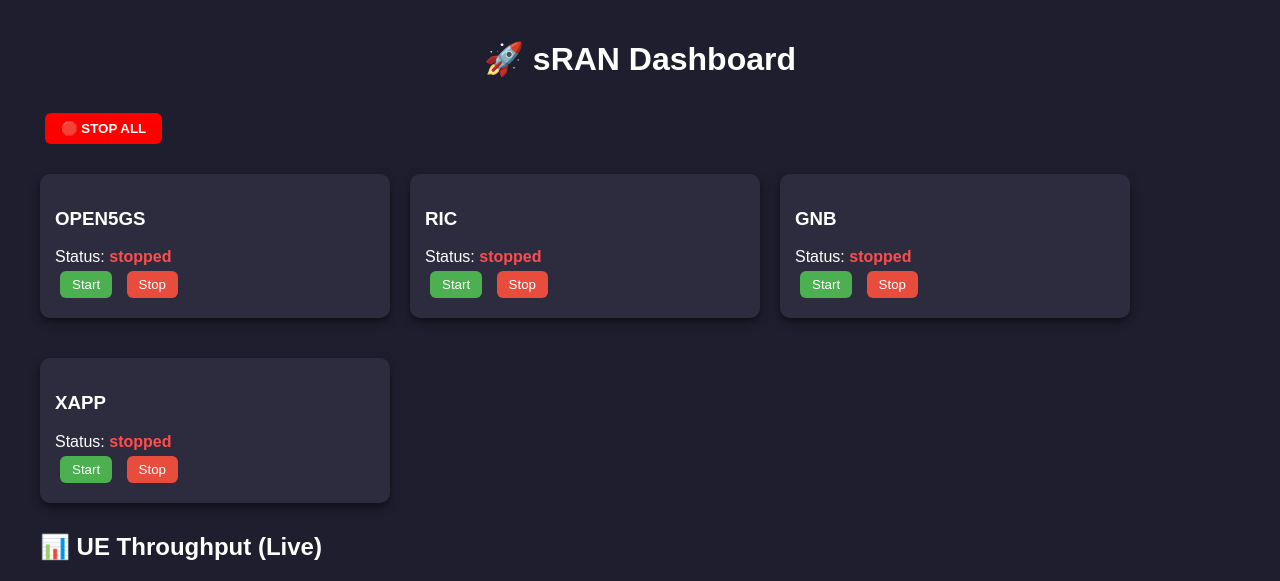
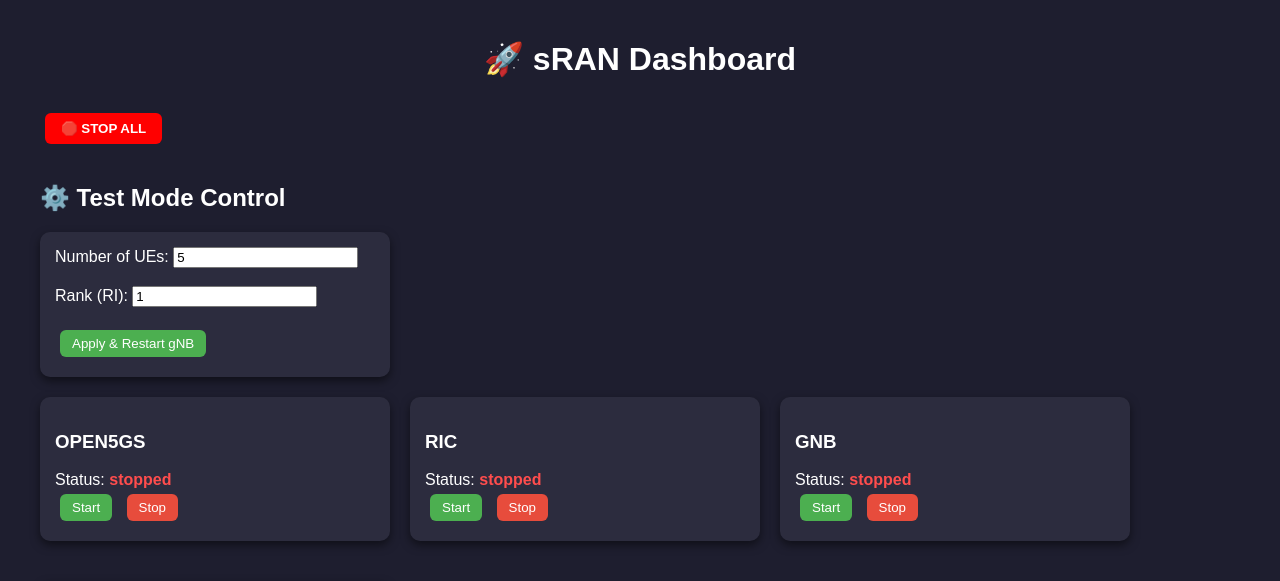
Before and after one commit to C-3DevO/ran-dashboard, a Flask app: page / in a window 1280 px wide. Shown: the top 581 px of the page. Run offline with Flask 3, Linux system fonts and the light colour scheme.

Commit message:
control via web interface

```diff
--- a/app.py
+++ b/app.py
@@ -1,5 +1,5 @@
 from datetime import datetime
-from flask import Flask, render_template, jsonify
+from flask import Flask, render_template, jsonify, request
 import subprocess
 import os
 import signal
@@ -7,12 +7,14 @@ import pty
 import threading
 import time
 import re
+import yaml
 
 
 app = Flask(__name__)
 
 # ---- CONFIG ----
 BASE_DIR = "/home/cp3-dev0/Simulation"
+CONFIG_PATH = "/home/cp3-dev0/Simulation/srsRAN_Project/configs/testmode.yml"
 
 OPEN5GS_SERVICES = [
     "open5gs-amfd",
@@ -155,8 +157,6 @@ def parse_gnb_log():
 
 
 # ---- CORE FUNCTIONS ----
-
-
 
 def start_process(name):
     if name in processes:
@@ -309,6 +309,27 @@ def monitor_dependencies():
         if "gnb" not in processes:
             if "xapp" in processes:
                 stop_process("xapp")
+
+
+# Function to update the configs from terminal
+def update_testmode_config(nof_ues, ri):
+    with open(CONFIG_PATH, 'r') as f:
+        config = yaml.safe_load(f)
+
+    config['test_mode']['test_ue']['nof_ues'] = int(nof_ues)
+    config['test_mode']['test_ue']['ri'] = int(ri)
+
+    with open(CONFIG_PATH, 'w') as f:
+        yaml.dump(config, f)
+
+    # restart gNB
+    stop_process("gnb")
+    time.sleep(1)
+    start_process("gnb")
+
+    return "Config updated & gNB restarted"
+
+
 # ---- ROUTES ----
 
 @app.route('/')
@@ -348,6 +369,20 @@ def metrics():
     data = parse_gnb_log()
     return jsonify(data)
 
+@app.route('/update_config', methods=['POST'])
+def update_config_route():
+    data = request.json
+
+    try:
+        msg = update_testmode_config(
+            data['nof_ues'],
+            data['ri']
+        )
+        return jsonify({"msg": msg})
+
+    except Exception as e:
+        return jsonify({"msg": f"Error: {str(e)}"})
+
 
 # ---- MAIN ----
 
--- a/templates/index.html
+++ b/templates/index.html
@@ -91,6 +91,18 @@
 <h1>🚀 sRAN Dashboard</h1>
 
 <button class="stop-all" onclick="stopAll()">🛑 STOP ALL</button>
+<h2>⚙️ Test Mode Control</h2>
+
+<div class="service">
+    <label>Number of UEs:</label>
+    <input type="number" id="ue_count" value="5"><br><br>
+
+    <label>Rank (RI):</label>
+    <input type="number" id="ri_value" value="1"><br><br>
+
+    <button class="start-btn" onclick="applyConfig()">Apply & Restart gNB</button>
+</div>
+
 <div id="services" class="services-container"></div>
 <h2>📊 UE Throughput (Live)</h2>
 <canvas id="chart" height="100"></canvas>
@@ -161,6 +173,23 @@ function stopAll() {
         render(data.status);
     });
 }
+//Mofidying configs from interface
+function applyConfig() {
+    const ue = document.getElementById("ue_count").value;
+    const ri = document.getElementById("ri_value").value;
+
+    fetch('/update_config', {
+        method: 'POST',
+        headers: { 'Content-Type': 'application/json' },
+        body: JSON.stringify({ nof_ues: ue, ri: ri })
+    })
+    .then(res => res.json())
+    .then(data => {
+        document.getElementById("status_msg").innerText = data.msg;
+    });
+}
+
+
 
 // chart functions
 
```
